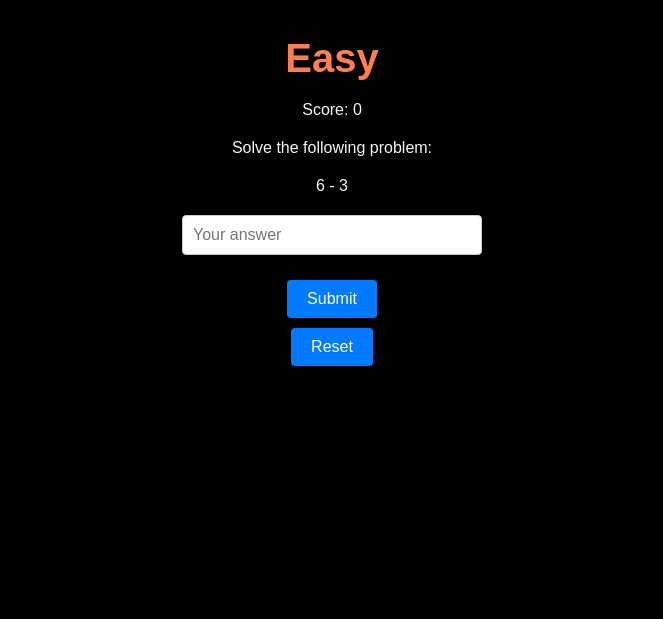
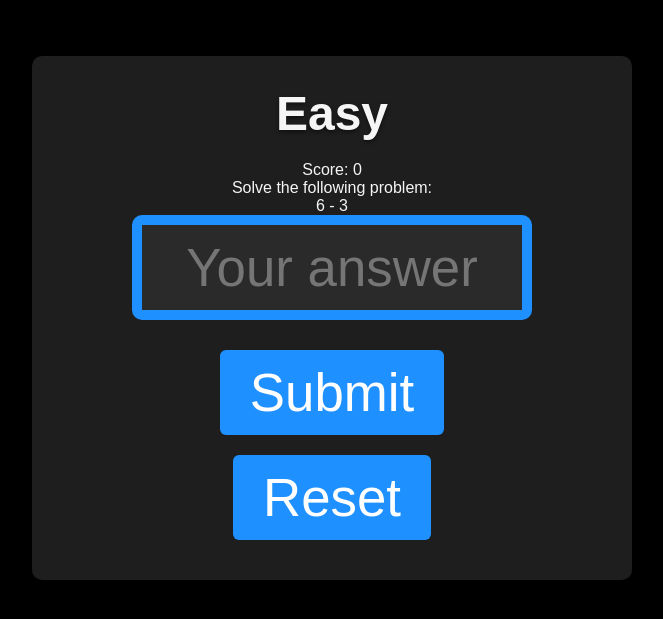
Before and after one commit to EmoPKFR/Brain-Games-Website-with-Django, a Django app: page /math_games/play/easy/ in a window 1280 px wide. Shown: the part 100-719 px from the top of the page, without its empty margins (308-971 px from the left). Run offline with Django 5.2, Linux system fonts and the light colour scheme; a user stored in the database is signed in; data comes from the database, SQL or seed files in the repository; both versions use the stored data as it was after the commit.

Commit message:
some changes to math_games.css file to make the game look better + Fixed error handling if the user enters invalid input in math_games/play_game page

```diff
--- a/math_games/templates/math_games/play_game.html
+++ b/math_games/templates/math_games/play_game.html
@@ -14,11 +14,17 @@
     <p>Score: {{ score }}</p>
     <p>Solve the following problem:</p>
     <p>{{ problem }}</p>
+
+    {% if error_message %}
+        <p style="color: red;">{{ error_message }}</p>
+    {% endif %}
+
     <form method="post" action="{% url 'math_games:play_game' level.name %}">
         {% csrf_token %}
         <input type="text" name="answer" placeholder="Your answer">
         <button type="submit">Submit</button>
     </form>
+
     <form method="get" action="{% url 'math_games:reset_game' level.name %}">
         <button type="submit">Reset</button>
     </form>
--- a/math_games/views.py
+++ b/math_games/views.py
@@ -55,19 +55,47 @@ def play_game(request, level_name):
         request.session["score"] = 0
 
     if request.method == "POST":
-        user_answer = round(float(request.POST["answer"]), 2)
-        correct_answer = round(float(request.session.get('answer')), 2)
-        print(f"User answer: {user_answer}, Correct answer: {correct_answer}")
+        user_answer_str = request.POST.get("answer", "")
 
-        if user_answer == correct_answer:
-            request.session["score"] += 1
-        else:
-            # Save the score before redirecting to failure page
-            save_score(request, level)
-            return redirect("math_games:game_failure", level_name=level_name)
+        try:
+            # Attempt to convert the user answer to a float
+            user_answer = round(float(user_answer_str), 2)
+            correct_answer = round(float(request.session.get('answer')), 2)
 
+            if user_answer == correct_answer:
+                request.session["score"] += 1
+                # Generate a new problem if the answer is correct
+                problem, answer = generate_problem(level_name)
+                request.session['answer'] = answer
+            else:
+                # Save the score before redirecting to failure page
+                save_score(request, level)
+                return redirect("math_games:game_failure", level_name=level_name)
+
+        except ValueError:
+            # Handle non-numeric input with an error message
+            error_message = "Please enter a valid number."
+            problem = request.session.get('problem')
+            if not problem:
+                # Generate a problem if not already present in the session
+                problem, answer = generate_problem(level_name)
+                request.session['answer'] = answer
+            else:
+                # Use the existing problem if available
+                answer = request.session.get('answer')
+
+            return render(request, "math_games/play_game.html", {
+                "level": level,
+                "problem": problem,
+                "score": request.session["score"],
+                "error_message": error_message
+            })
+
+    # Generate problem and answer if GET request or if there's no problem in the session
     problem, answer = generate_problem(level_name)
+    request.session['problem'] = problem
     request.session['answer'] = answer
+
     return render(request, "math_games/play_game.html", {"level": level, "problem": problem, "score": request.session["score"]})
 
 @login_required
--- a/static/css/math_games.css
+++ b/static/css/math_games.css
@@ -1,93 +1,170 @@
+/* General container styles */
 .math-games-container {
-    max-width: 800px;
-    margin: 0 auto; /* Center horizontally */
-    padding: 20px;
-    font-family: Arial, sans-serif;
+    max-width: 600px;
+    margin: 40px auto; /* Center horizontally and add margin from the top */
+    padding: 30px;
+    font-family: 'Segoe UI', Tahoma, Geneva, Verdana, sans-serif;
     text-align: center;
+    background-color: #1e1e1e; /* Dark background for contrast */
+    border-radius: 10px;
+    box-shadow: 0 8px 16px rgba(0, 0, 0, 0.3); /* Add subtle shadow */
 }
 
+/* Heading styles */
 .math-games-container h2 {
-    color: #FF7F50;
+    color: whitesmoke; /* Bright color for the heading */
     margin-bottom: 20px;
+    font-size: 1em;
+    text-shadow: 0 2px 4px rgba(0, 0, 0, 0.5); /* Text shadow for emphasis */
 }
 
-h3 {
-    color: #555;
-    margin-bottom: 10px;
-    border-bottom: 2px solid #ddd;
-    padding-bottom: 5px;
+/* Link list styles */
+ul {
+    list-style-type: none;
+    padding: 0;
+    margin: 0;
 }
 
-p {
-    margin-bottom: 20px;
+li {
+    margin: 15px 0; /* Add spacing between list items */
 }
 
-table {
-    width: 100%;
-    border-collapse: collapse;
-    margin-bottom: 20px;
+.math-games-container a {
+    display: inline-block;
+    background-color: dodgerblue; /* Dodgerblue background */
+    color: white;
+    padding: 12px 24px;
+    border-radius: 8px;
+    text-decoration: none;
+    font-size: 0.8em;
+    box-shadow: 0 4px 8px rgba(0, 0, 0, 0.2);
+    transition: background-color 0.3s, transform 0.3s;
 }
 
-th, td {
-    border: 1px solid #ddd;
-    padding: 8px;
-    text-align: center;
+.math-games-container a:hover {
+    background-color: #00c4b4; /* Change color on hover */
+    transform: scale(1.05);
 }
 
-th {
-    background-color: #f4f4f4;
+.math-games-container li a {
+    color: dodgerblue; /* Vibrant color for links */
+    text-decoration: none;
+    font-size: 1.3em;
+    background-color: #2a2a2a;
+    padding: 12px 20px;
+    border-radius: 8px;
+    display: inline-block;
+    width: 100%;
+    max-width: 400px;
+    box-shadow: 0 4px 8px rgba(0, 0, 0, 0.2);
+    transition: all 0.3s;
 }
 
-tr:nth-child(even) {
-    background-color: #f9f9f9;
+.math-games-container li a:hover {
+    background-color: #444;
+    color: #03DAC6; /* Color change on hover */
+    transform: scale(1.05); /* Slight zoom on hover */
 }
 
-/* Style links */
-.math-games-container a {
-    color: #007bff;
-    text-decoration: none;
-}
-
-/* Style form elements */
+/* Form styles */
 form {
     display: flex;
     flex-direction: column;
     align-items: center;
+    margin: 0 auto;
 }
 
 input[type="text"] {
+    text-align: center;
     width: 100%;
-    max-width: 300px;
-    padding: 10px;
+    max-width: 400px;
+    padding: 12px;
     margin-bottom: 20px;
-    border: 1px solid #ccc;
-    border-radius: 4px;
-    font-size: 16px;
+    border: 10px solid dodgerblue;
+    border-radius: 10px;
+    font-size: 1.1em;
+    color: #ffffff;
+    background-color: #2a2a2a;
+    outline: none;
+    transition: border-color 0.3s;
 }
 
-.math-games-container button {
-    padding: 10px 20px;
-    border: none;
-    border-radius: 4px;
-    background-color: #007bff;
-    color: white;
-    font-size: 16px;
-    cursor: pointer;
-    margin: 5px;
+input[type="text"]:focus {
+    border-color: #03DAC6; /* Change color on focus */
 }
 
-/* Style the list */
-ul {
-    list-style-type: none;
-    padding: 0;
-}
-
-li {
+/* Button styles */
+.math-games-container button {
+    padding: 12px 30px;
+    border: none;
+    border-radius: 6px;
+    background-color: dodgerblue;
+    color: white;
+    font-size: 1.1em;
+    cursor: pointer;
+    transition: background-color 0.3s, transform 0.3s;
     margin: 10px 0;
 }
 
-.math-games-container li a {
-    color: #FF00FF;
-    text-decoration: none;
-    font-size: 18px;
+.math-games-container button:hover {
+    background-color: #00c4b4;
+    transform: scale(1.05); /* Slight zoom on hover */
 }
+
+/* Table styles */
+table {
+    width: 100%;
+    border-collapse: collapse;
+    margin: 20px 0;
+    border-radius: 6px;
+    overflow: hidden;
+    background-color: #2a2a2a;
+}
+
+th, td {
+    padding: 12px;
+    text-align: center;
+    border-bottom: 1px solid #444;
+}
+
+th {
+    background-color: #333;
+    color: #03DAC6; /* Use a consistent color scheme */
+}
+
+tr:nth-child(even) {
+    background-color: #1e1e1e;
+}
+
+tr:hover {
+    background-color: #444; /* Highlight row on hover */
+}
+
+/* Mobile responsiveness */
+@media (max-width: 480px) {
+    .math-games-container {
+        padding: 20px;
+        margin: 20px auto;
+    }
+
+    .math-games-container h2 {
+        font-size: 1em;
+    }
+
+    .math-games-container li a {
+        font-size: 0.8em;
+        padding: 10px 16px;
+    }
+
+    table, th, td {
+        font-size: 0.9em;
+    }
+
+    .math-games-container button {
+        font-size: 1em;
+    }
+
+    input[type="text"] {
+        font-size: 0.8em;
+    }
+}
```
Also changed, not shown: db.sqlite3.
